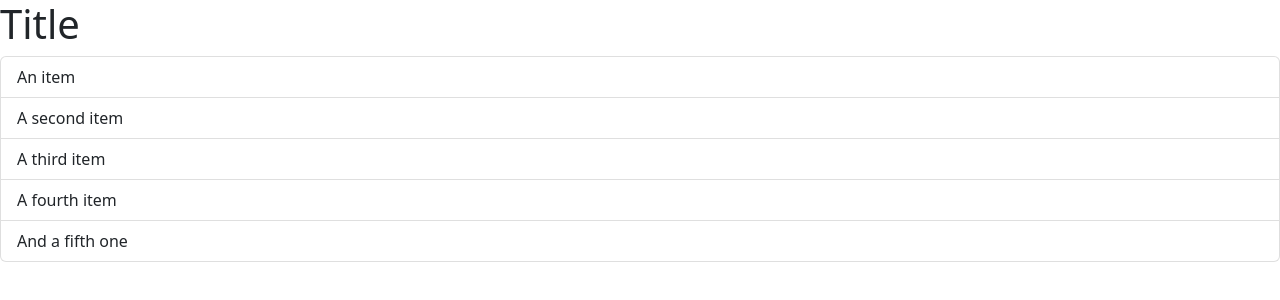
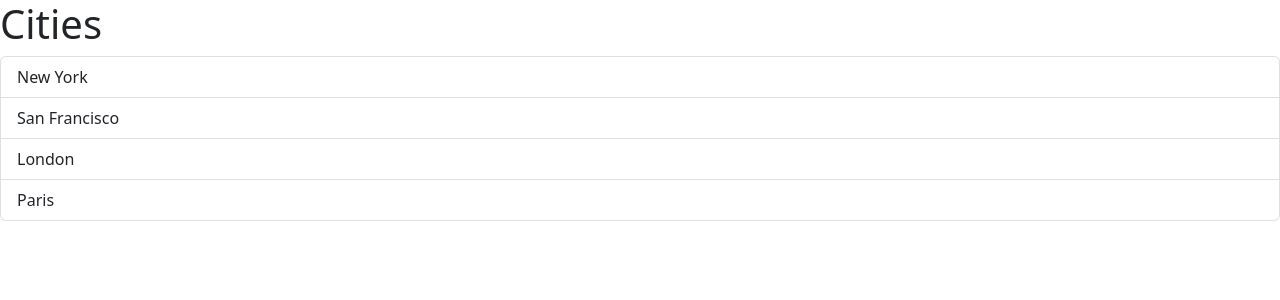
Before and after one commit to dbarrios-cf/vite-react-project, a React (Vite) app: page / in a window 1280 px wide. Shown: the top 300 px of the page. Built offline with nearby package versions, Linux system fonts and the light colour scheme.

Commit message:
Updated the ListGroup component to use props and state, added the props in App

```diff
--- a/src/App.tsx
+++ b/src/App.tsx
@@ -1,9 +1,19 @@
 import ListGroup from './components/ListGroup';
 
 function App() {
+  const cities = ['New York', 'San Francisco', 'London', 'Paris'];
+  const handleSelectItem = (item: string) => {
+    console.log(item);
+    document.title = `Selected: ${item}`;
+  };
+
   return (
     <div>
-      <ListGroup />
+      <ListGroup
+        items={cities}
+        heading="Cities"
+        onSelectItem={handleSelectItem}
+      />
     </div>
   );
 }
--- a/src/components/ListGroup.tsx
+++ b/src/components/ListGroup.tsx
@@ -1,14 +1,36 @@
-function ListGroup() {
+import { useState } from 'react';
+
+interface ListGroupProps {
+  items: string[];
+  heading: string;
+  onSelectItem: (item: string) => void;
+}
+
+function ListGroup({ items, heading, onSelectItem }: ListGroupProps) {
+  const [selectedIndex, setSelectedIndex] = useState(-1);
+
   return (
     <>
       <div>
-        <h1>Title</h1>
+        <h1>{heading}</h1>
+        {items.length === 0 && <p>No item found</p>}
         <ul className="list-group">
-          <li className="list-group-item">An item</li>
-          <li className="list-group-item">A second item</li>
-          <li className="list-group-item">A third item</li>
-          <li className="list-group-item">A fourth item</li>
-          <li className="list-group-item">And a fifth one</li>
+          {items.map((listElement, index) => (
+            <li
+              key={listElement.toLowerCase().replace(' ', '-')}
+              className={
+                index === selectedIndex
+                  ? 'list-group-item active'
+                  : 'list-group-item'
+              }
+              onClick={() => {
+                setSelectedIndex(index);
+                onSelectItem(listElement);
+              }}
+            >
+              {listElement}
+            </li>
+          ))}
         </ul>
       </div>
     </>
```
